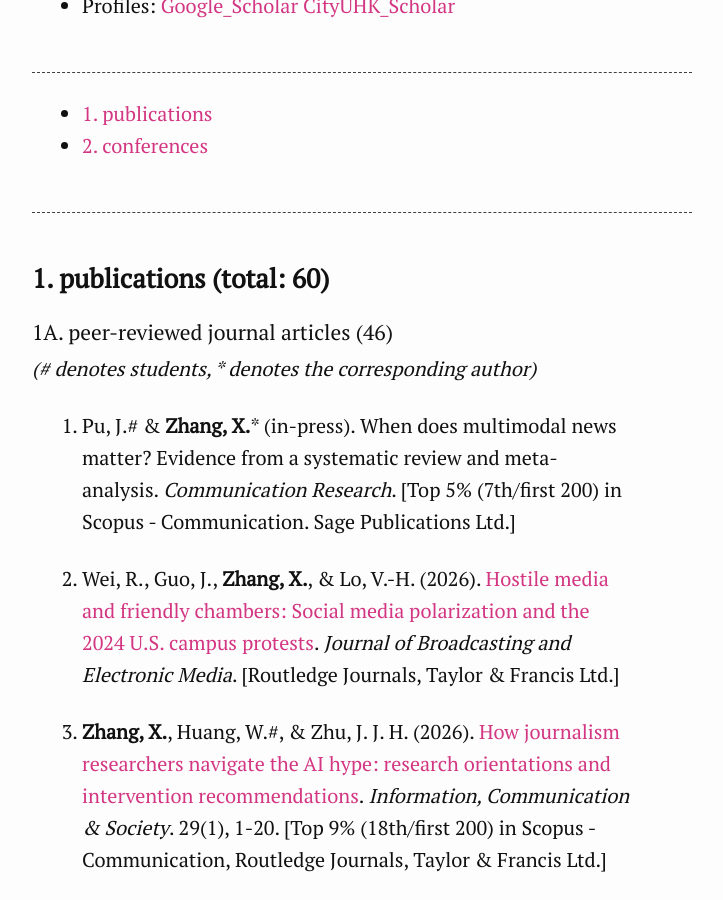
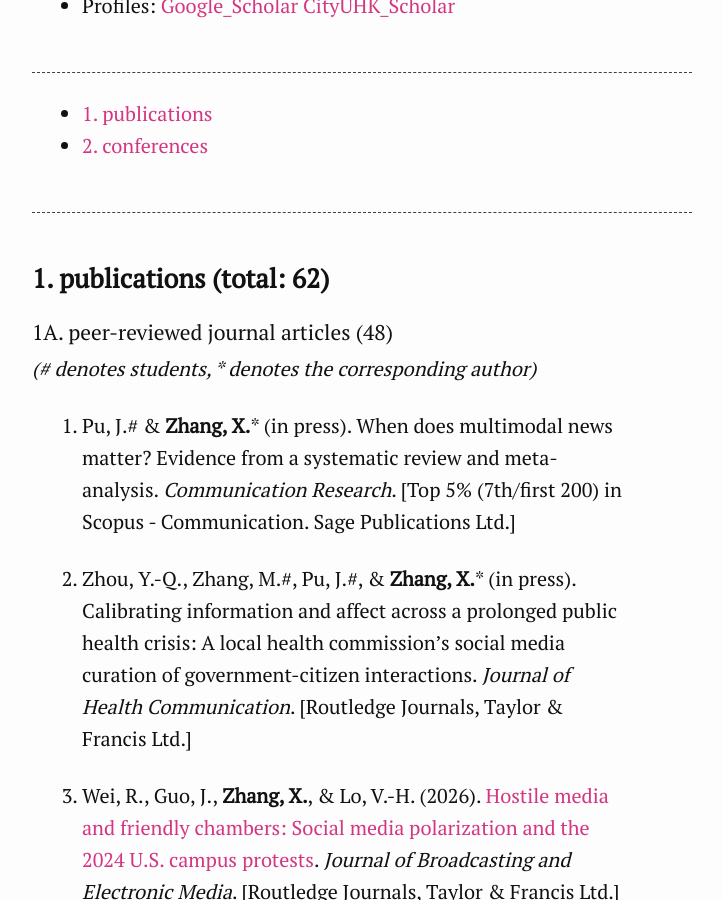
Before and after one commit to xzzhang2/xzzhang2.github.io, a Jekyll site: the page built from pages/pubs.md, in a window 1280 px wide and 900 px high, scrolled down 267 px. Shown: the whole window, without its empty margins (308-1031 px from the left). Built offline with Jekyll 4.4.1, drawn with Linux system fonts in a browser that asks for light colours; some of the changed text lies outside the part shown.

Commit message:
update info

```diff
--- a/pages/pubs.md
+++ b/pages/pubs.md
@@ -16,27 +16,29 @@ description: Xinzhi Zhang's publications
 
 ---
 
-### <a name="publications"></a>1. publications (total: 60)
+### <a name="publications"></a>1. publications (total: 62)
 
-#### 1A. peer-reviewed journal articles (46)
+#### 1A. peer-reviewed journal articles (48)
 
 *(\# denotes students, \* denotes the corresponding author)*
 
-1. Pu, J.\# & **Zhang, X.**\* (in-press). When does multimodal news matter? Evidence from a systematic review and meta-analysis. *Communication Research*. [Top 5% (7th/first 200) in Scopus - Communication. Sage Publications Ltd.]
+1. Pu, J.\# & **Zhang, X.**\* (in press). When does multimodal news matter? Evidence from a systematic review and meta-analysis. *Communication Research*. [Top 5% (7th/first 200) in Scopus - Communication. Sage Publications Ltd.]
 
-2. Wei, R., Guo, J., **Zhang, X.**, & Lo, V.-H. (2026). [Hostile media and friendly chambers: Social media polarization and the 2024 U.S. campus protests](https://doi.org/10.1080/08838151.2026.2642912). *Journal of Broadcasting and Electronic Media*. [Routledge Journals, Taylor & Francis Ltd.]
+2. Zhou, Y.-Q., Zhang, M.\#, Pu, J.\#, & **Zhang, X.**\* (in press). Calibrating information and affect across a prolonged public health crisis: A local health commission’s social media curation of government-citizen interactions. *Journal of Health Communication*. [Routledge Journals, Taylor & Francis Ltd.]
 
-3. **Zhang, X.**, Huang, W.\#, & Zhu, J. J. H. (2026). [How journalism researchers navigate the AI hype: research orientations and intervention recommendations](https://doi.org/10.1080/1369118X.2025.2482666). *Information, Communication & Society*. 29(1), 1-20. [Top 9% (18th/first 200) in Scopus - Communication, Routledge Journals, Taylor & Francis Ltd.]
+3. Wei, R., Guo, J., **Zhang, X.**, & Lo, V.-H. (2026). [Hostile media and friendly chambers: Social media polarization and the 2024 U.S. campus protests](https://doi.org/10.1080/08838151.2026.2642912). *Journal of Broadcasting and Electronic Media*. [Routledge Journals, Taylor & Francis Ltd.]
 
-4. Wei, R., Pu, J.\#, Lo, V.-H., & **Zhang, X.**\* (2026). [The (un)desirable shield: Consequences of perceived effects of warning labels on AI-generated political disinformation](https://www.tandfonline.com/doi/full/10.1080/1369118X.2026.2636130). *Information, Communication & Society*. Online first. [Top 9% (18th/first 200) in Scopus - Communication, Routledge Journals, Taylor & Francis Ltd.]
+4. **Zhang, X.**, Huang, W.\#, & Zhu, J. J. H. (2026). [How journalism researchers navigate the AI hype: research orientations and intervention recommendations](https://doi.org/10.1080/1369118X.2025.2482666). *Information, Communication & Society*. 29(1), 1-20. [Top 9% (18th/first 200) in Scopus - Communication, Routledge Journals, Taylor & Francis Ltd.]
 
-5. Zhu, Q., Peng, T.-Q., & **Zhang, X.**\* (2026). [How do individual and societal factors shape news authentication? Comparing misinformation resilience across Hong Kong, the Netherlands, and the United States](https://journals.sagepub.com/doi/10.1177/19401612251318838). *International Journal of Press/Politics*. 31(2), 497-519. [Top 5% (9th/first 200) in Scopus - Communication. Sage Publications Ltd.]
+5. Wei, R., Pu, J.\#, Lo, V.-H., & **Zhang, X.**\* (2026). [The (un)desirable shield: Consequences of perceived effects of warning labels on AI-generated political disinformation](https://www.tandfonline.com/doi/full/10.1080/1369118X.2026.2636130). *Information, Communication & Society*. Online first. [Top 9% (18th/first 200) in Scopus - Communication, Routledge Journals, Taylor & Francis Ltd.]
 
-6. Huang, W.\#, Wu, Y.\#, Skoric, M., & **Zhang, X.**\* (2025). [Normalizing platform logic: Motives, strategies and risks of news professionals’ traffic-oriented practices on social media in greater China](https://journals.sagepub.com/doi/abs/10.1177/14648849251398655). *Journalism.* Online first. [Top 11% (22th/first 200) in Scopus - Arts and Humanities, Sage Publications Ltd.]
+6. Zhu, Q., Peng, T.-Q., & **Zhang, X.**\* (2026). [How do individual and societal factors shape news authentication? Comparing misinformation resilience across Hong Kong, the Netherlands, and the United States](https://journals.sagepub.com/doi/10.1177/19401612251318838). *International Journal of Press/Politics*. 31(2), 497-519. [Top 5% (9th/first 200) in Scopus - Communication. Sage Publications Ltd.]
 
-7. Pu, J.\# & **Zhang, X.**\* (2025). [Coding OpenAI in an open-sourced code sharing platform: Exploring the collective collaboration on ChatGPT projects on GitHub](https://doi.org/10.30658/hmc.11.3). *Human Machine Communication.* 11, 39–58. [Top 25% (49th/first 200) in Scopus - Social Sciences, Communication and Social Robotics Labs.]
+7. Huang, W.\#, Wu, Y.\#, Skoric, M., & **Zhang, X.**\* (2025). [Normalizing platform logic: Motives, strategies and risks of news professionals’ traffic-oriented practices on social media in greater China](https://journals.sagepub.com/doi/abs/10.1177/14648849251398655). *Journalism.* Online first. [Top 11% (22th/first 200) in Scopus - Arts and Humanities, Sage Publications Ltd.]
 
-8. Pu, J.\# & **Zhang, X.**\* (2025). [Source and message effects on reactance to conflict reporting: Evidence from Hong Kong](https://www.tandfonline.com/doi/full/10.1080/17512786.2025.2545450). *Journalism Practice.* Online first. [Top 24% (48th/first 200) in Scopus - Communication, Routledge Journals, Taylor & Francis Ltd.]
+8. Pu, J.\# & **Zhang, X.**\* (2025). [Coding OpenAI in an open-sourced code sharing platform: Exploring the collective collaboration on ChatGPT projects on GitHub](https://doi.org/10.30658/hmc.11.3). *Human Machine Communication.* 11, 39–58. [Top 25% (49th/first 200) in Scopus - Social Sciences, Communication and Social Robotics Labs.]
+
+9. Pu, J.\# & **Zhang, X.**\* (2025). [Source and message effects on reactance to conflict reporting: Evidence from Hong Kong](https://www.tandfonline.com/doi/full/10.1080/17512786.2025.2545450). *Journalism Practice.* Online first. [Top 24% (48th/first 200) in Scopus - Communication, Routledge Journals, Taylor & Francis Ltd.]
 
 9. **Zhang, X.**, Kim, H. K., & Zhou, S. (2025). [Time versus timing in social cognition: How concurrent viewer cues and plot-aligned danmaku affect narrative outcomes on online video platforms](https://doi.org/10.1016/j.chb.2025.108748). *Computers in Human Behavior.* Online first. [Top 1% (1st/first 200) in Scopus - Arts and Humanities, Elsevier.]
 
@@ -83,6 +85,8 @@ description: Xinzhi Zhang's publications
 30. **Zhang, X.** (2020). [Effects of freedom restoration, language variety, and issue type on psychological reactance](https://www.tandfonline.com/doi/full/10.1080/10410236.2019.1631565). *Health Communication. 35*(11), 1316-1327. (**Q2 in SSCI** - Communication, 2018 JCR IF = 1.846, Routledge Journals, Taylor & Francis Ltd).
 
 31. Ho, J. C. F. & **Zhang, X.** (2020). [Strategies of marketing a new media form to the mass market: A text-mining-based case study of virtual reality games](https://www.sciencedirect.com/science/article/pii/S2199853122002542).  *Journal of Open Innovation: Technology, Market, and Complexity.* 2020(6), 1. [**Scopus**, Elsevier.]
+
+32. **Zhang, X.** & Lin, W.-Y. (2018). [Stoking the fires of participation: Extending the Gamson hypothesis on social media use and elite-challenging political engagement](https://linkinghub.elsevier.com/retrieve/pii/S074756321730609X). *Computers in Human Behavior*, 79, 217-226. https://doi.org/10.1016/j.chb.2017.10.036. [Q1 (top 12%) in SSCI – Psychology (multidisciplinary), 2017 JCR IF = 3.536, Elsevier.]
 
 32. **Zhang, X.** (2018). [Visualization, technologies, or the public? Exploring the articulation of data-driven journalism in the Twittersphere](https://doi.org/10.1080/21670811.2017.1340094). *Digital Journalism. 6*(6), 737-758. (**Q1** (top 18.2%) in **SSCI** - Communication, 2018 JCR IF = 2.679, Routledge Journals, Taylor & Francis Ltd.)
 
```
